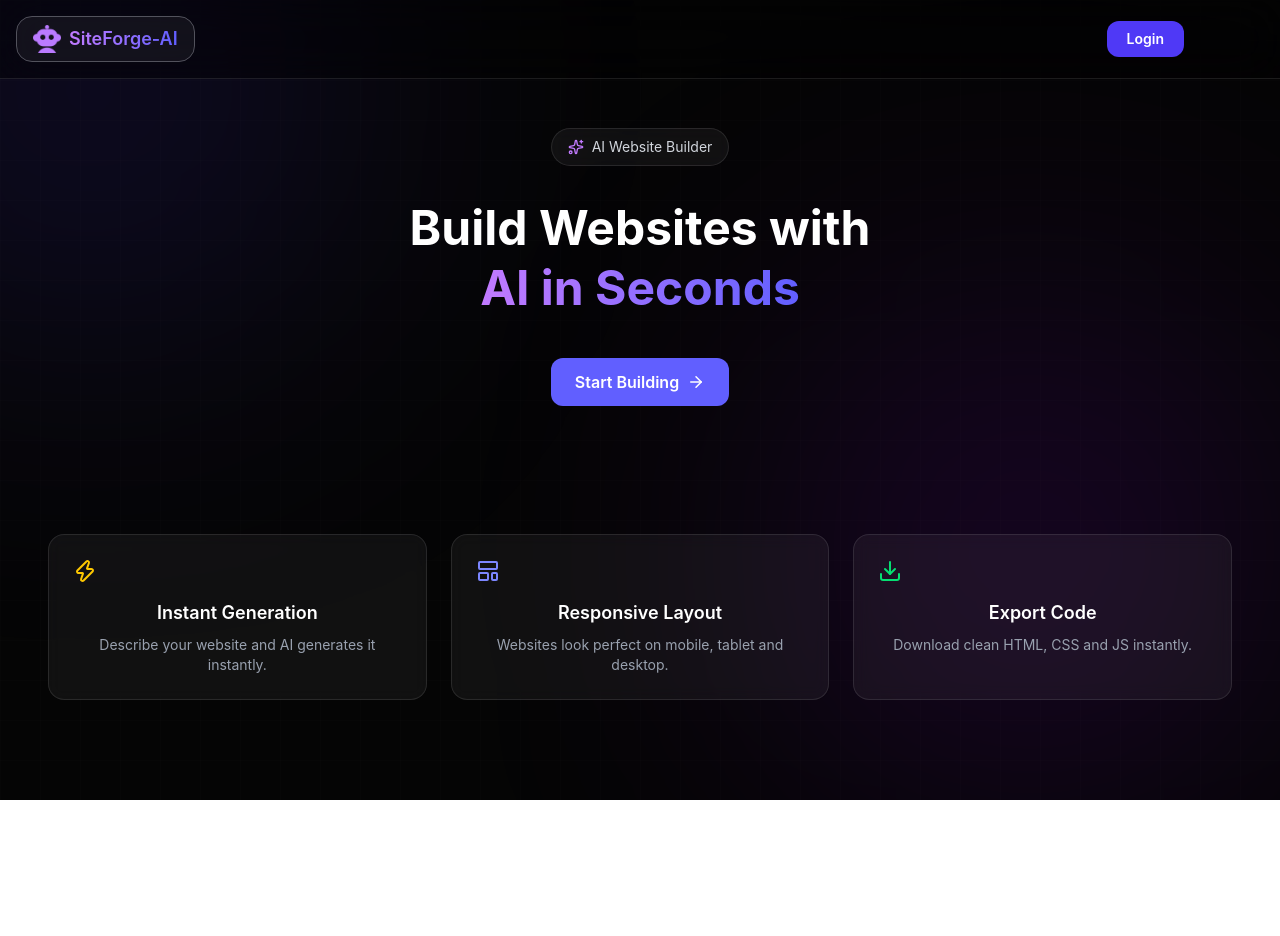
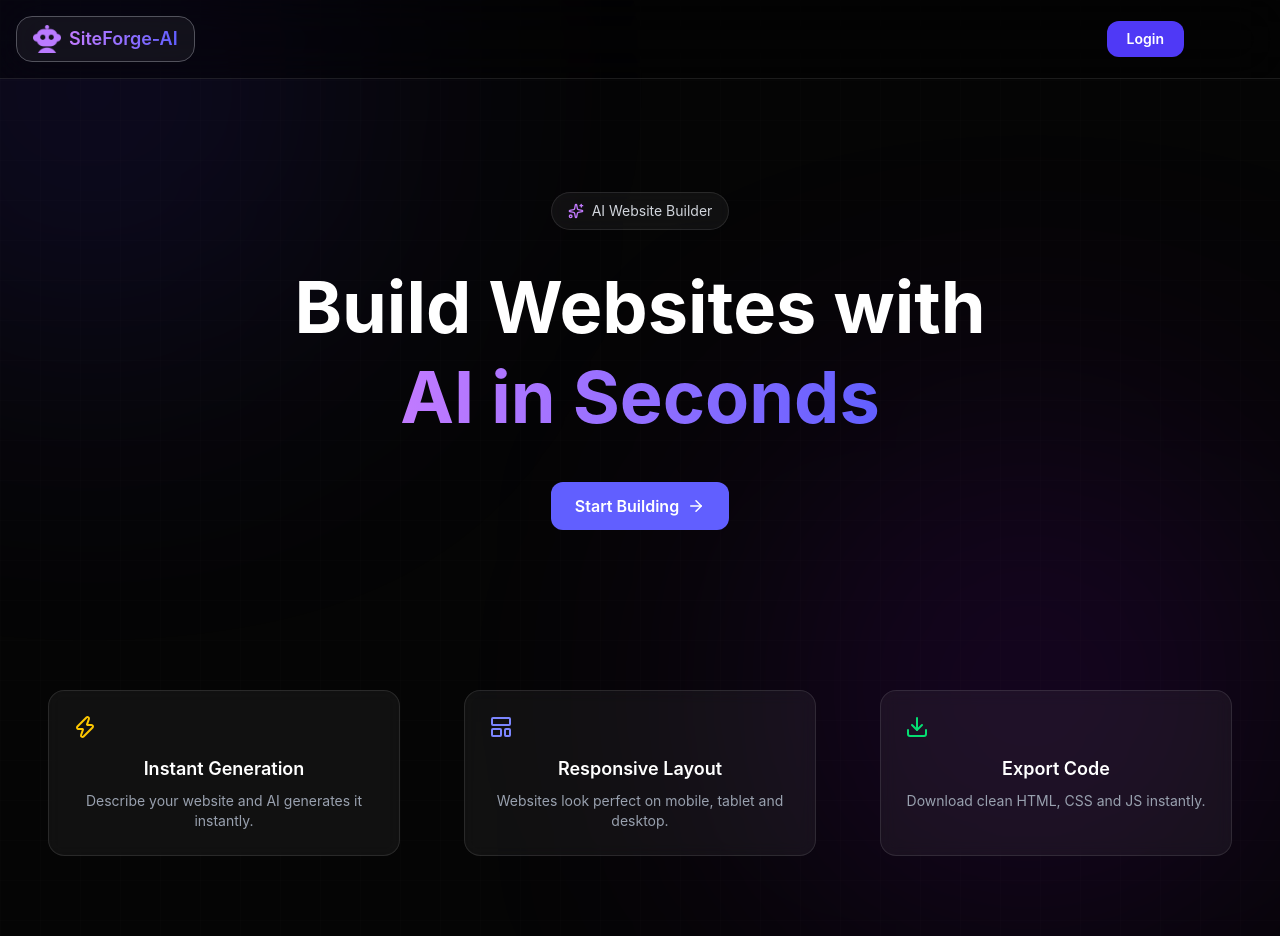
Before and after one commit to mansiisainii/SiteForge-AI, a React (Vite) app in the folder frontend/: page / in a window 1280 px wide. Before the commit the page ends 800 px from the top, so only its background shows below. Built offline with nearby package versions, Linux system fonts and the light colour scheme; no server answers.

Commit message:
updated changes

```diff
--- a/frontend/src/pages/Home.jsx
+++ b/frontend/src/pages/Home.jsx
@@ -34,7 +34,7 @@ const Home = () => {
           }}
         />
 
-        <div className="relative z-10 max-w-[1400px] mx-auto px-6 md:px-10 lg:px-12 pt-32 pb-20 text-center">
+        <div className="relative z-10 max-w-[1400px] mx-auto px-6 md:px-10 lg:px-12 pt-48 pb-20 text-center">
           {/* Badge */}
           <motion.div
             initial={{ opacity: 0, y: -20 }}
@@ -50,7 +50,7 @@ const Home = () => {
             initial={{ opacity: 0, y: -40 }}
             animate={{ opacity: 1, y: 0 }}
             transition={{ duration: 0.7 }}
-            className="text-3xl md:text-5xl font-bold leading-tight"
+            className="text-5xl md:text-7xl font-bold leading-tight"
           >
             Build Websites with
             <br />
@@ -77,7 +77,7 @@ const Home = () => {
           </motion.div>
 
           {/* Feature cards */}
-          <div className="grid grid-cols-1 md:grid-cols-3 gap-6 mt-32">
+          <div className="grid grid-cols-1 md:grid-cols-3 gap-8 lg:gap-16 mt-40">
             <div className="p-6 rounded-2xl bg-white/5 border border-white/10 backdrop-blur hover:border-indigo-400 transition">
               <Zap className="text-yellow-400 mb-4" />
               <h3 className="font-semibold text-lg mb-2">Instant Generation</h3>
```
